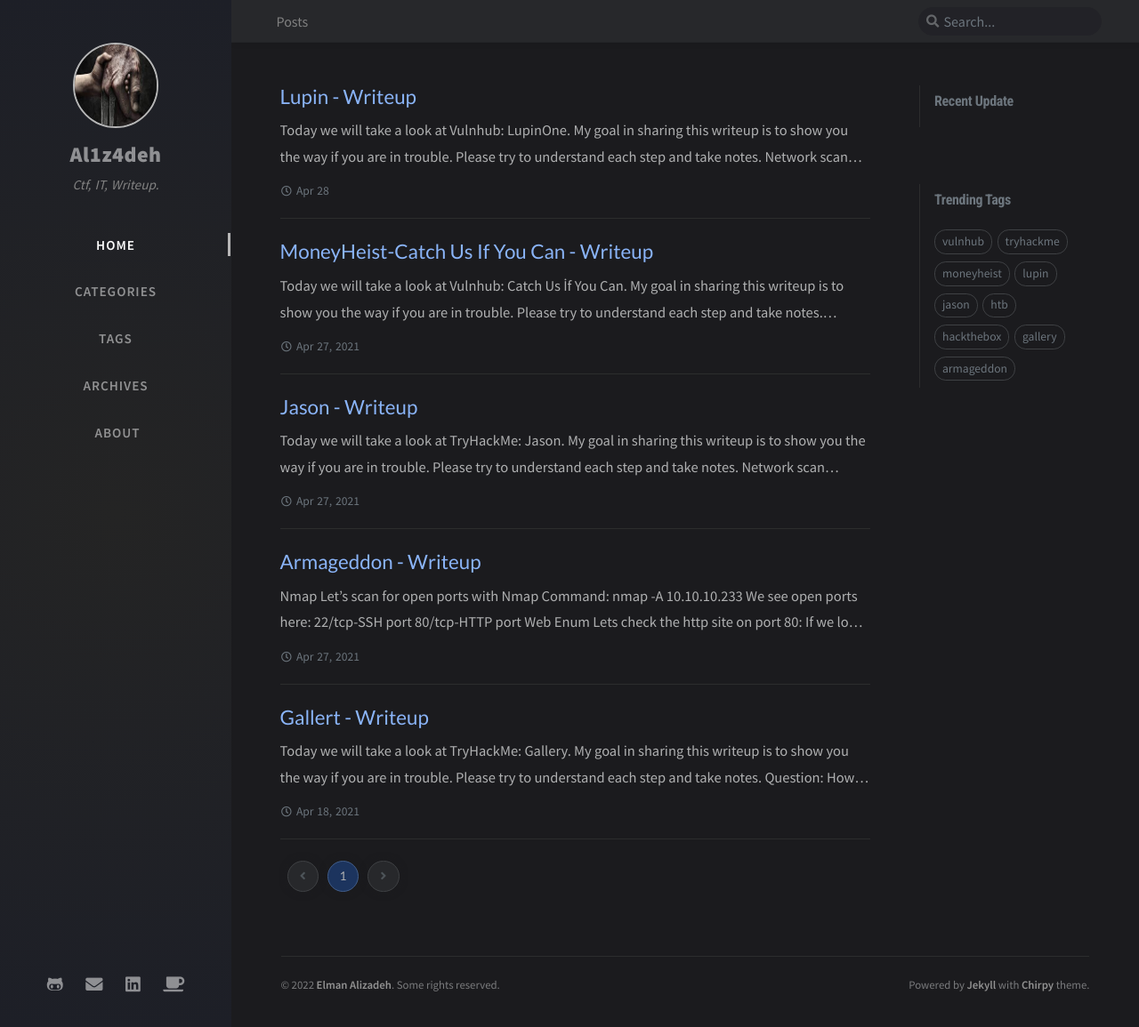
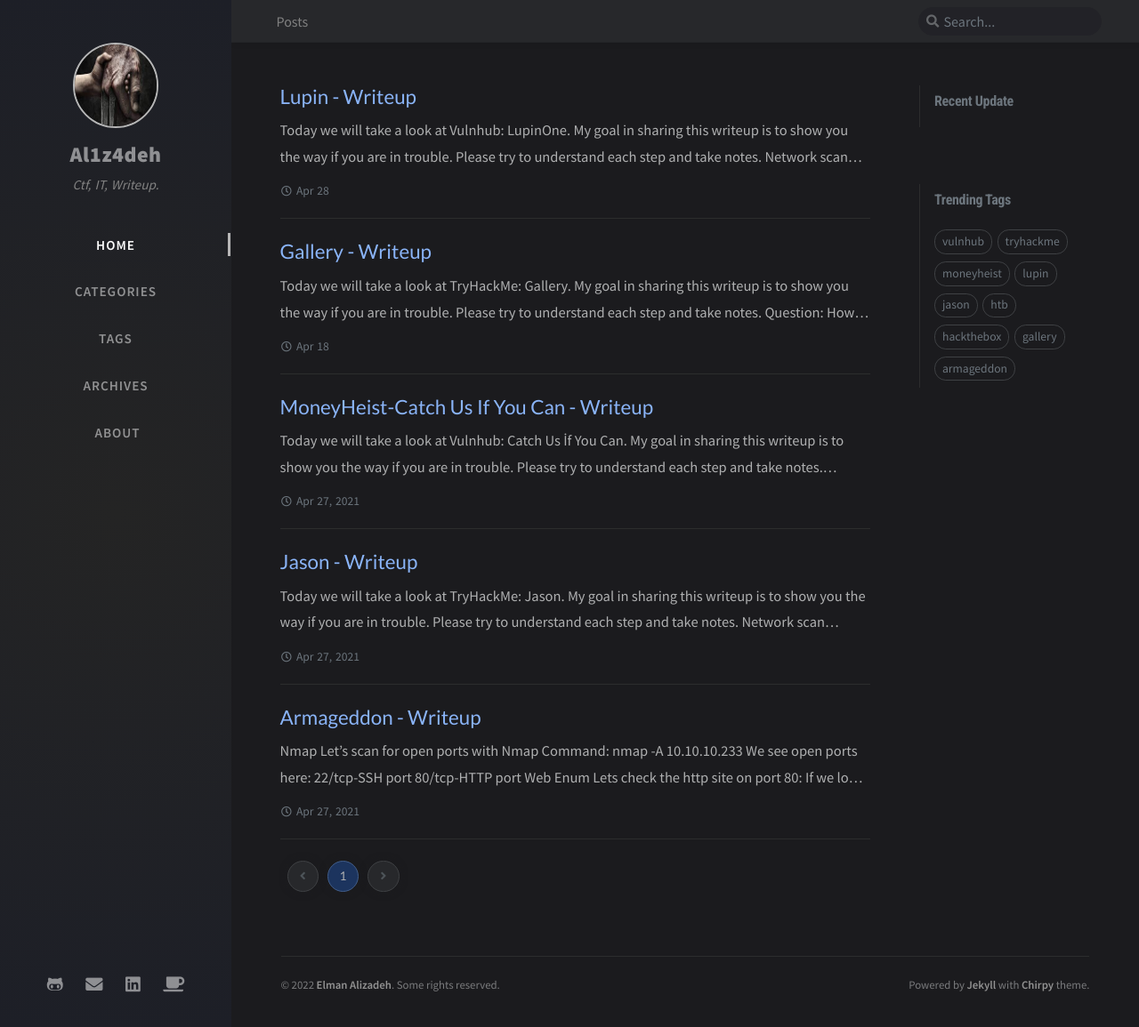
Before and after one commit to al1z4deh/al1z4deh.github.io, a Jekyll site: the page built from index.html, in a window 1280 px wide and 1155 px high. Shown: the whole window at 89% size. Built offline with Jekyll 4.4.1, drawn with Linux system fonts in a browser that asks for light colours; nearby versions of some CDN libraries; the list of posts is cut into pages by our own code; comment, search, counter and statistics services are not loaded.

Commit message:
Update 2022-04-18-tryhackme-gallery.md

```diff
--- a/_posts/2022-04-18-tryhackme-gallery.md
+++ b/_posts/2022-04-18-tryhackme-gallery.md
@@ -1,7 +1,7 @@
 ---
-title: Gallert - Writeup
+title: Gallery - Writeup
 author: Elman Alizadeh
-date: 2021-04-18 14:10:00 +0800
+date: 2022-04-18 14:10:00 +0800
 categories: [ctf, TryHackMe]
 tags: [tryhackme, gallery]
 ---
```
